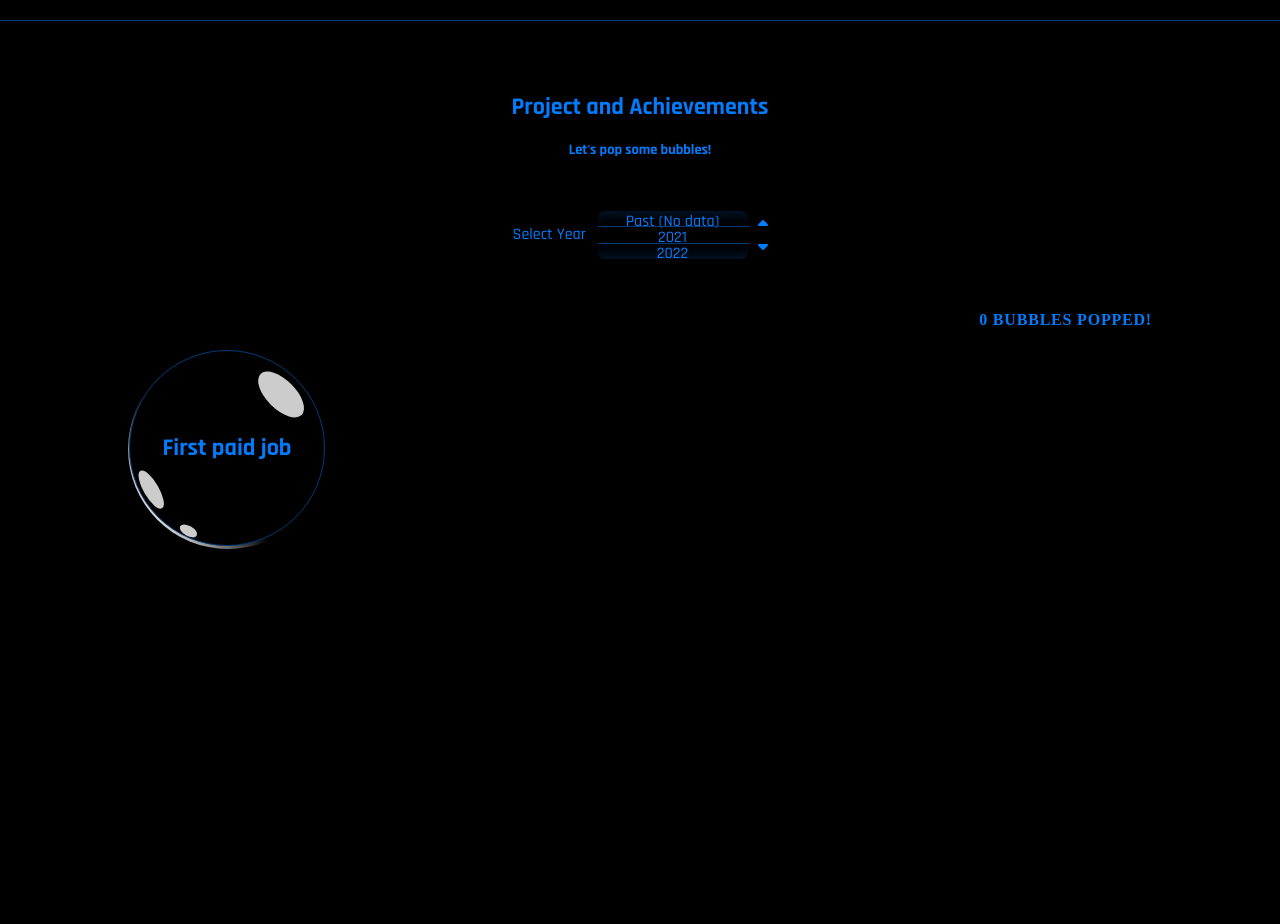
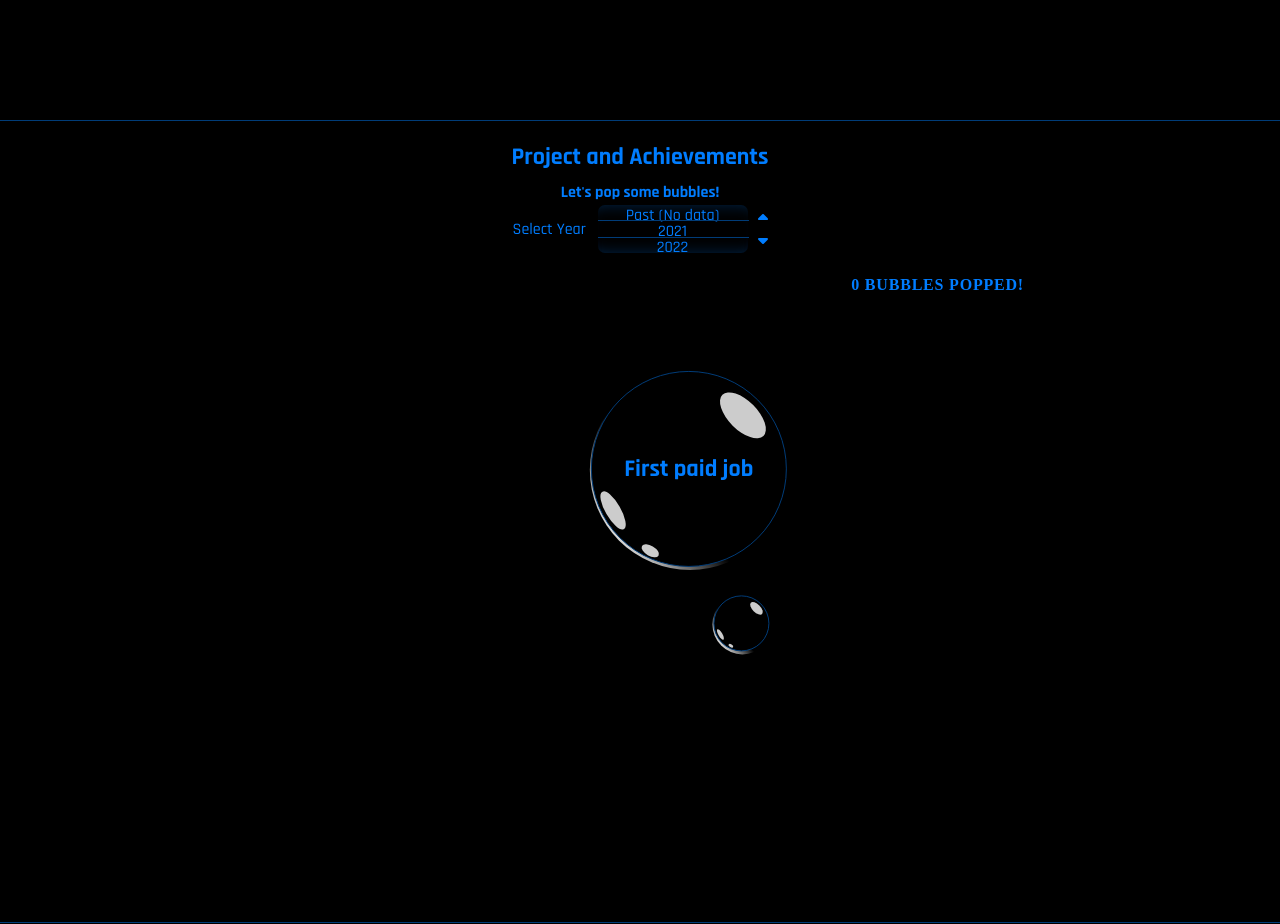
Before and after one commit to Bernard-Kuria/bernard-kuria, a React (Vite) app in the folder portfolio_website/: page / in a window 1280 px wide. Shown: the part 1500-2424 px from the top of the page. Before the commit the page ends 2372 px from the top, so only its background shows below. Built offline with nearby package versions, Linux system fonts and the light colour scheme.

Commit message:
Fixed bubble hover.

```diff
--- a/portfolio_website/src/Front_page/Front-page.jsx
+++ b/portfolio_website/src/Front_page/Front-page.jsx
@@ -11,6 +11,7 @@ export default function FrontPage() {
       <About />
       <div className="border"></div>
       <ProjAchvmt />
+      <div className="border"></div>
     </>
   );
 }
--- a/portfolio_website/src/Front_page/Proj-Achievmt-sec/ProjAchvmt.jsx
+++ b/portfolio_website/src/Front_page/Proj-Achievmt-sec/ProjAchvmt.jsx
@@ -1,4 +1,4 @@
-import { useState, useRef } from "react";
+import { useState, useRef, useEffect } from "react";
 import { FontAwesomeIcon } from "@fortawesome/react-fontawesome";
 import Bubble from "./components/Bubble.jsx";
 import AboutTitle from "./components/AboutTitle.jsx";
@@ -11,7 +11,7 @@ const initialMilestones = {
     title: "1st Place JKUAT Hackathon",
     bubbleSize: "200px",
     description: "Description of milestone 1",
-    clicked: true,
+    clicked: false,
     display: "block",
     popped: false,
   },
@@ -127,13 +127,31 @@ const initialMilestones = {
   },
 };
 
+const dummyMilestone = {
+  id: "dummy",
+  year: null,
+  title: "",
+  bubbleSize: "60px", // Small size
+  description: "",
+  clicked: false,
+  display: "block",
+  popped: false,
+  isDummy: true, // Custom flag to identify dummy bubbles
+};
+
+// Helper to generate a random id
+function randomId() {
+  return "dummy-" + Math.random().toString(36).slice(2, 10);
+}
+
 export default function ProjAchvmt() {
   const [milestones, setMilestones] = useState(initialMilestones);
-  const [currentMilestone, setCurrentMilestone] = useState(
-    Object.values(initialMilestones).find(
+  const [currentMilestone, setCurrentMilestone] = useState(() => {
+    const found = Object.values(initialMilestones).find(
       (milestone) => milestone.clicked === true
-    )
-  );
+    );
+    return { ...found, popped: true };
+  });
   const [displayAboutTitle, setdisplayAboutTitle] = useState(false);
   const [bubblesPopped, setBubblesPopped] = useState(false);
   currentMilestone.popped = true;
@@ -142,8 +160,30 @@ export default function ProjAchvmt() {
   const yearsSet = [...new Set(years)];
   const sortedYears = yearsSet.sort((a, b) => a - b);
   const [visibleYear, setVisibleYear] = useState(yearsSet[0]);
-  const [animation, setAnimation] = useState(false);
+  const [animation, setAnimation] = useState(true);
   const [numberOfBubbles, setNumberOfBubbles] = useState(0);
+  const [dummyBubbles, setDummyBubbles] = useState([]);
+  const bubblesRef = useRef(null);
+  const [displayDummy, setDisplayDummy] = useState(true);
+  const [refreshKey, setRefreshKey] = useState(0);
+
+  // Dummy bubble spawner
+  useEffect(() => {
+    const interval = setInterval(() => {
+      setDummyBubbles((prev) => {
+        // Limit max bubbles on screen at once (e.g., 5)
+        if (prev.length >= 5) return prev;
+        return [
+          ...prev,
+          {
+            ...dummyMilestone,
+            id: randomId(),
+          },
+        ];
+      });
+    }, 1200); // 1.2 seconds between spawns (adjust as needed)
+    return () => clearInterval(interval);
+  }, [displayDummy]);
 
   function handleClick(newClickedTitle) {
     setdisplayAboutTitle(true);
@@ -161,6 +201,7 @@ export default function ProjAchvmt() {
     displayNone(updatedMilestones);
     setAnimation(false);
     setNumberOfBubbles(numberOfBubbles + 1);
+    setDisplayDummy(false); // Stop spawning dummy bubbles
   }
 
   function displayAll() {
@@ -178,16 +219,18 @@ export default function ProjAchvmt() {
     for (let milestone in newMilestones) {
       newMilestones[milestone].display = "none";
     }
-    setMilestones(newMilestones); // <-- missing
+    setMilestones(newMilestones);
   }
 
   function refreshBubbles() {
     const updatedMilestones = { ...milestones };
     for (let milestone in updatedMilestones) {
       updatedMilestones[milestone].popped = false;
+      updatedMilestones[milestone].clicked = false;
     }
     setMilestones(updatedMilestones);
     setBubblesPopped(false);
+    setRefreshKey((k) => k + 1); // <-- Add this line
   }
 
   function checkIfAllPopped() {
@@ -249,10 +292,8 @@ export default function ProjAchvmt() {
 
   return (
     <div className="proj-achvmt">
-      <h2 className="section-title">
-        Project and Achievements
-        <h4 className="pop-invite">Let's pop some bubbles!</h4>
-      </h2>
+      <h2 className="section-title">Project and Achievements</h2>
+      <h4 className="pop-invite">Let's pop some bubbles!</h4>
 
       <div className="year-selection">
         <p className="select-year">Select Year</p>
@@ -281,10 +322,10 @@ export default function ProjAchvmt() {
       <div className="popped-indicator">
         {!bubblesPopped ? numberOfBubbles : "ALL"} BUBBLES POPPED!
       </div>
-      <div className="bubbles">
+      <div className="bubbles" ref={bubblesRef}>
         {Object.values(milestones).map((milestone) => (
           <Bubble
-            key={milestone.title}
+            key={milestone.title + refreshKey} // <-- Add refreshKey to key
             milestone={milestone}
             handleClick={handleClick}
             visibleYear={visibleYear}
@@ -292,6 +333,23 @@ export default function ProjAchvmt() {
           />
         ))}
       </div>
+      {displayDummy && (
+        <div className="dummybubbles">
+          {dummyBubbles.map((milestone) => (
+            <Bubble
+              key={milestone.id}
+              milestone={milestone}
+              isDummy={true}
+              animation={animation}
+              bubblesParentRef={bubblesRef} // pass the ref
+              onDummyOut={(id) =>
+                setDummyBubbles((prev) => prev.filter((b) => b.id !== id))
+              }
+            />
+          ))}
+        </div>
+      )}
+
       {displayAboutTitle && (
         <AboutTitle
           currentMilestone={currentMilestone}
@@ -301,6 +359,7 @@ export default function ProjAchvmt() {
           checkIfAllPopped={checkIfAllPopped}
           setAnimation={setAnimation}
           animation={animation}
+          setDisplayDummy={setDisplayDummy}
         />
       )}
       {bubblesPopped && !displayAboutTitle && (
--- a/portfolio_website/src/Front_page/Proj-Achievmt-sec/components/AboutTitle.jsx
+++ b/portfolio_website/src/Front_page/Proj-Achievmt-sec/components/AboutTitle.jsx
@@ -10,6 +10,7 @@ export default function AboutTitle({
   checkIfAllPopped,
   setAnimation,
   animation,
+  setDisplayDummy,
 }) {
   let newCurrent = { ...currentMilestone };
   newCurrent.bubbleSize = "150px";
@@ -22,15 +23,13 @@ export default function AboutTitle({
     displayAll();
     checkIfAllPopped();
     setAnimation(true);
+    setDisplayDummy(true);
   }
-
-  function handleClick() {}
 
   return (
     <div className="proj-achvmt-title-container">
       <Bubble
         milestone={newCurrent}
-        handleClick={handleClick}
         visibleYear={visibleYear}
         animation={animation}
       />
--- a/portfolio_website/src/Front_page/Proj-Achievmt-sec/components/Bubble.jsx
+++ b/portfolio_website/src/Front_page/Proj-Achievmt-sec/components/Bubble.jsx
@@ -6,60 +6,78 @@ export default function Bubble({
   handleClick,
   visibleYear,
   animation,
+  isDummy = false,
+  onDummyOut,
 }) {
-  const isVisible = Number(visibleYear) === milestone.year;
+  const isVisible = isDummy ? true : Number(visibleYear) === milestone.year;
   const bubbleRef = useRef(null);
-  const pos = useRef({
-    x: 0,
-    y: 0,
-  });
-  const vel = useRef({
-    x: (Math.random() - 0.5) * 2,
-    y: (Math.random() - 0.5) * 2,
-  });
+  const pos = useRef({ x: 0, y: 0 });
+  const vel = useRef(
+    isDummy
+      ? { x: (Math.random() - 0.5) * 1.5, y: -1 * (Math.random() * 1.5 + 0.5) }
+      : { x: (Math.random() - 0.5) * 2, y: (Math.random() - 0.5) * 2 }
+  );
 
   useEffect(() => {
     if (!bubbleRef.current || !isVisible) return;
 
     const el = bubbleRef.current;
+    const parent = el.parentElement;
+
+    el.style.opacity = 100;
+    if (!parent) return;
+
+    const parentWidth = parent.clientWidth;
+    const parentHeight = parent.clientHeight;
+    const bubbleWidth = el.offsetWidth;
+    const bubbleHeight = el.offsetHeight;
+
+    if (isDummy) {
+      pos.current.x = Math.random() * (parentWidth - bubbleWidth);
+      pos.current.y = parentHeight - bubbleHeight;
+    } else {
+      pos.current.x = Math.random() * (parentWidth - bubbleWidth);
+      pos.current.y = Math.random() * (parentHeight - bubbleHeight);
+    }
+
     let animationFrameId;
 
     const animate = () => {
-      const parent = el.parentElement;
-      if (!parent) return;
-
-      const parentRect = parent.getBoundingClientRect();
-      const bubbleRect = el.getBoundingClientRect();
-
-      // Bounce off walls
-      if (
-        pos.current.x <= 0 ||
-        bubbleRect.right >= parentRect.right ||
-        bubbleRect.left <= parentRect.left
-      ) {
+      if (isDummy) {
+        pos.current.y += vel.current.y;
+        el.style.transform = `translate(${pos.current.x}px, ${pos.current.y}px)`;
+        if (pos.current.y + bubbleHeight < 0) {
+          if (onDummyOut) onDummyOut(milestone.id);
+          return;
+        }
+      } else {
+        if (pos.current.x <= 0) {
+          pos.current.x = 0;
+          vel.current.x *= -1;
+        } else if (pos.current.x + bubbleWidth >= parentWidth) {
+          pos.current.x = parentWidth - bubbleWidth;
           vel.current.x *= -1;
         }
-      if (
-        pos.current.y <= 0 ||
-        bubbleRect.top <= parentRect.top ||
-        bubbleRect.bottom >= parentRect.bottom
-      ) {
+        if (pos.current.y <= 0) {
+          pos.current.y = 0;
+          vel.current.y *= -1;
+        } else if (pos.current.y + bubbleHeight >= parentHeight) {
+          pos.current.y = parentHeight - bubbleHeight;
           vel.current.y *= -1;
         }
-
-      // Update position
         pos.current.x += vel.current.x;
         pos.current.y += vel.current.y;
-
         el.style.transform = `translate(${pos.current.x}px, ${pos.current.y}px)`;
+      }
 
       animationFrameId = requestAnimationFrame(animate);
     };
 
     animationFrameId = requestAnimationFrame(animate);
+    return () => cancelAnimationFrame(animationFrameId);
+  }, [isVisible, isDummy, animation, milestone.id, onDummyOut]);
 
-    return () => cancelAnimationFrame(animationFrameId);
-  }, [isVisible]);
+  // Move this function OUTSIDE of useEffect!
 
   return isVisible ? (
     <div
@@ -69,20 +87,25 @@ export default function Bubble({
         width: milestone.bubbleSize,
         height: milestone.bubbleSize,
         display: milestone.display,
+        position: animation ? "absolute" : "relative",
+        opacity: animation && isDummy ? 0 : 1,
       }}
+      onClick={() => handleClick(milestone.title)}
     >
-      <div className="bubble" onClick={() => handleClick(milestone.title)}>
+      <div className="bubble">
         <div className="inner-reflections">
           <div className="reflection-1"></div>
           <div className="reflection-2"></div>
           <div className="reflection-3"></div>
         </div>
+        {!isDummy && (
           <h2
             className="title"
             style={milestone.fontSize ? { fontSize: milestone.fontSize } : {}}
           >
             {milestone.title}
           </h2>
+        )}
       </div>
     </div>
   ) : null;
--- a/portfolio_website/src/Front_page/Proj-Achievmt-sec/styles/about-title.css
+++ b/portfolio_website/src/Front_page/Proj-Achievmt-sec/styles/about-title.css
@@ -1,3 +1,8 @@
+.proj-achvmt-title-container {
+  display: flex;
+  width: 100%;
+}
+
 .proj-achvmt-title {
   position: relative;
   border: 1px solid var(--secondary-blue);
--- a/portfolio_website/src/Front_page/Proj-Achievmt-sec/styles/bubble.css
+++ b/portfolio_website/src/Front_page/Proj-Achievmt-sec/styles/bubble.css
@@ -1,8 +1,3 @@
-.proj-achvmt-title-container {
-  display: flex;
-  width: 100%;
-}
-
 .outer-reflection {
   background: linear-gradient(
     50deg,
@@ -12,6 +7,7 @@
   border-radius: 50%;
   cursor: pointer;
   display: inline-flex;
+  position: absolute;
 }
 
 .outer-reflection .bubble {
--- a/portfolio_website/src/Front_page/Proj-Achievmt-sec/styles/projAchvmt.css
+++ b/portfolio_website/src/Front_page/Proj-Achievmt-sec/styles/projAchvmt.css
@@ -1,20 +1,25 @@
 .proj-achvmt {
-  width: 80%;
+  /* border: 1px solid var(--secondary-blue); */
+  width: 100%;
   height: 100vh;
   margin: 0 auto;
   display: flex;
   flex-direction: column;
   align-items: center;
+  padding: 0 20%;
+  box-sizing: border-box;
 }
 
 .pop-invite {
+  margin: 0;
+  padding: 0;
   color: var(--primary-blue);
-  font-size: 0.6em;
+  /* font-size: 1em; */
 }
 
 .proj-achvmt .year-selection {
   color: var(--primary-blue);
-  margin-bottom: 50px;
+  margin-bottom: 20px;
   display: inline-flex;
   gap: 10px;
   align-items: center;
@@ -63,13 +68,15 @@
 }
 
 .bubbles {
+  /* border: 1px solid var(--secondary-blue); */
   position: relative;
   width: 100%;
   height: 300px;
-  display: flex;
-  flex-direction: row;
-  flex-wrap: wrap;
-  gap: 1em;
+  /* Remove display: flex/row/wrap for animation! */
+  /* display: flex; */
+  /* flex-direction: row; */
+  /* flex-wrap: wrap; */
+  /* gap: 1em; */
 }
 
 .refresh-text {
@@ -93,5 +100,12 @@
   text-align: right;
   width: 100%;
   font-weight: bolder;
-  margin-bottom: 20px;
+  margin-bottom: 10px;
 }
+
+.dummybubbles {
+  width: 100%;
+  height: 80px;
+  position: relative;
+  /* border: 1px solid var(--secondary-blue); */
+}
--- a/portfolio_website/src/Front_page/front-page.css
+++ b/portfolio_website/src/Front_page/front-page.css
@@ -2,12 +2,11 @@
   width: 100%;
   height: 1px;
   border-top: 1px solid var(--secondary-blue);
-  margin: 100px 0 50px 0;
 }
 
 .section-title {
   width: 100%;
   color: var(--primary-blue);
   text-align: center;
-  margin-bottom: 30px;
+  margin-bottom: 10px;
 }
--- a/portfolio_website/src/Front_page/overview-section/styles/overview.css
+++ b/portfolio_website/src/Front_page/overview-section/styles/overview.css
@@ -6,6 +6,7 @@
   flex-direction: column;
   justify-content: center;
   align-items: center;
+  box-sizing: border-box;
 }
 
 .overview-section-border {
```
Also changed, not shown: portfolio_website/src/Front_page/about-section/styles/about.css (+7 -2 lines). Lines whose indentation alone changed are shown as unchanged.
